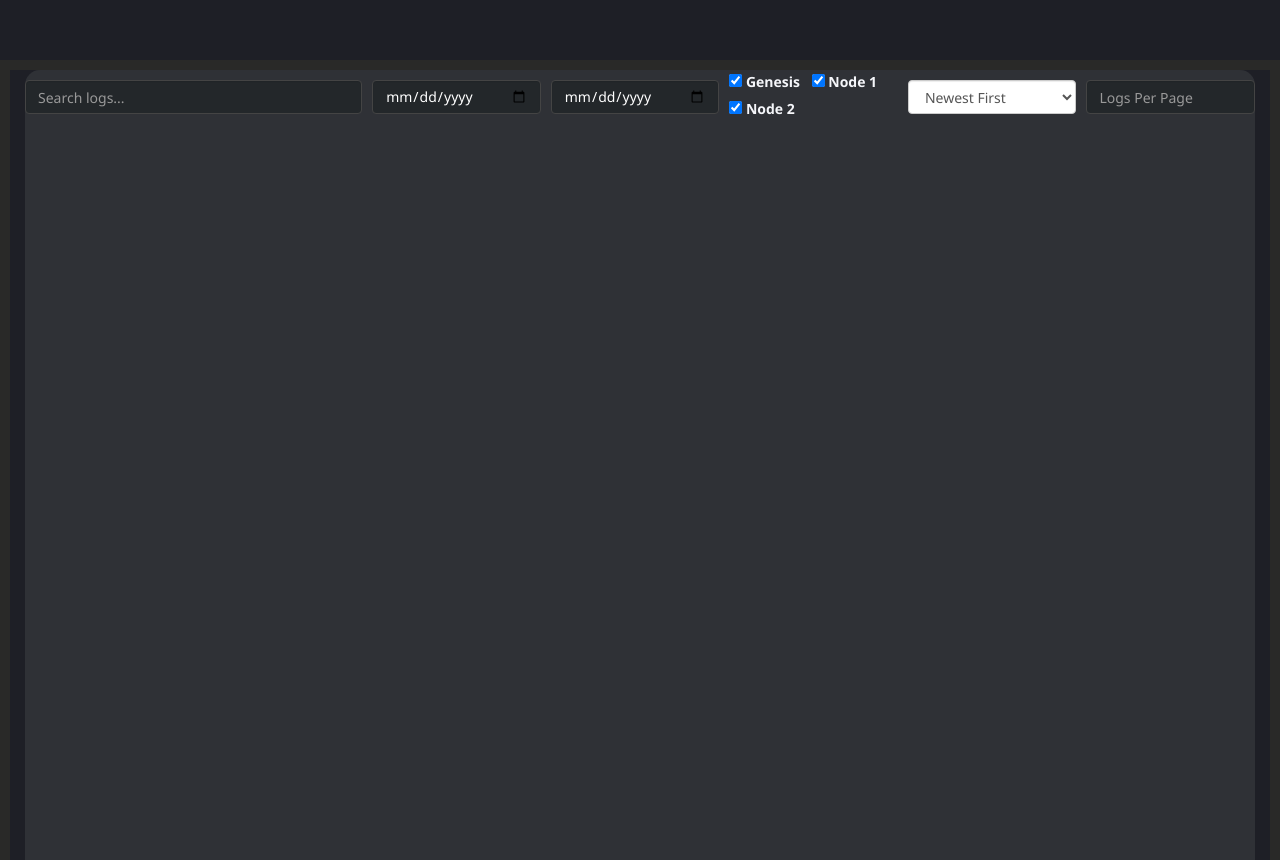
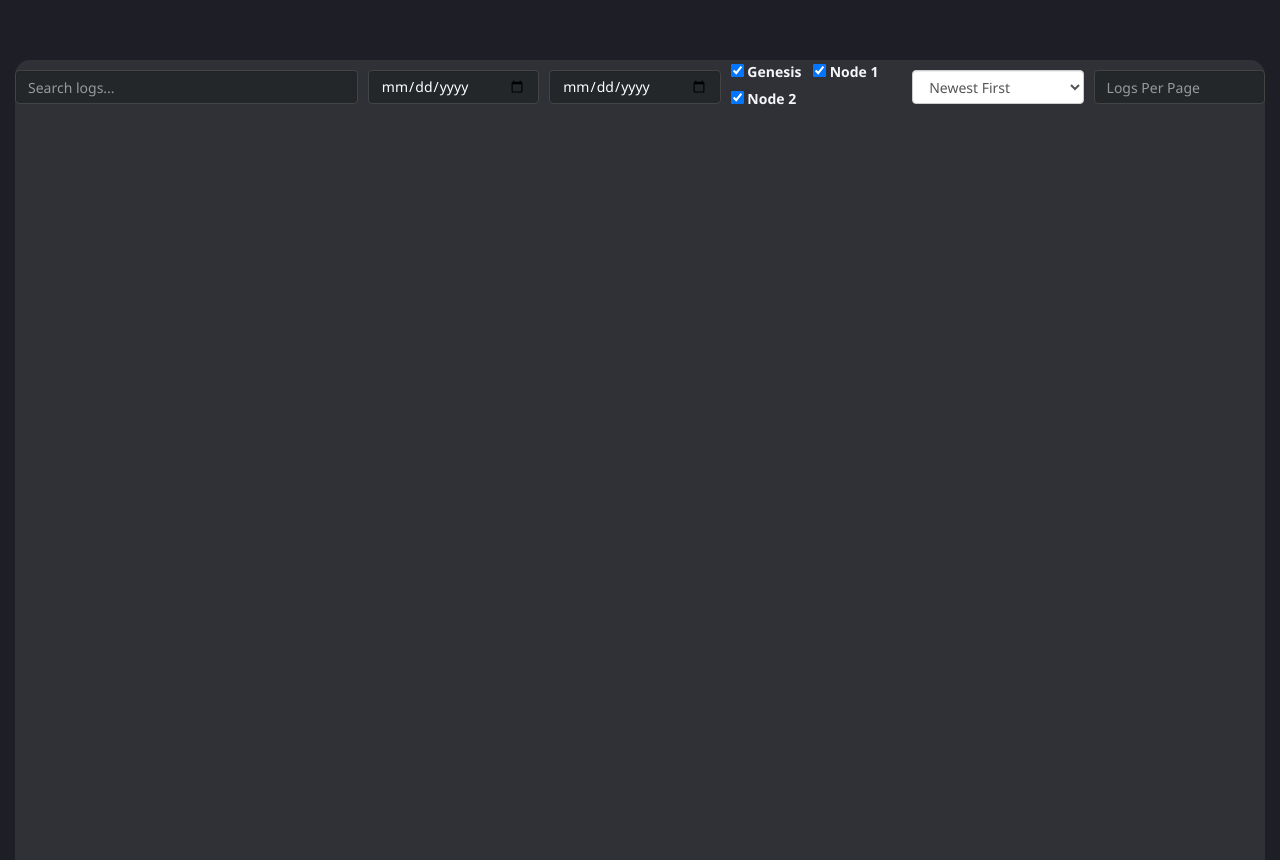
Before and after one commit to SamJones56/LogChainSource, a Python web app: template flask/templates/index.html in a window 1280 px wide. Shown: the part 112-972 px from the top of the page. Run offline with Jinja, Linux system fonts and the light colour scheme; the template is opened without the code that fills it, so the values that code supplies are empty; some libraries are stand-ins or nearby versions.

Commit message:
work on web

```diff
--- a/flask/static/css/style.css
+++ b/flask/static/css/style.css
@@ -8,6 +8,7 @@ html, body {
     font-family: 'Segoe UI', Tahoma, Geneva, Verdana, sans-serif;
     margin: 0;
     padding: 0;
+    /* background-color: #15171e; */
 }
 
 .container-fluid {
@@ -89,7 +90,7 @@ input.form-control {
     flex-direction: column;
     overflow: hidden;
     margin-top: 20px;
-    border: 10px solid #292928;
+    /* border: 10px solid #292928; */
 }
 .log-pane .col-sm-12 {
     display: flex;
```
